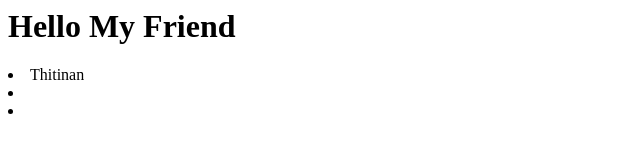
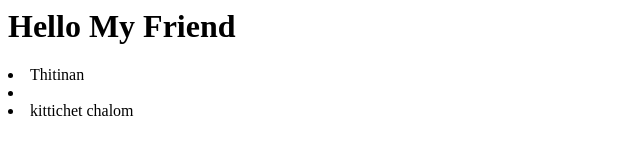
Before and after one commit to gittium/nu-workshop-Um_Mod_Vhence, a plain HTML site: page index.html in a window 1280 px wide. Shown: the whole page, without its empty margins (0-640 px from the left). Drawn offline with Linux system fonts and the light colour scheme.

Commit message:
Update index.html

```diff
--- a/index.html
+++ b/index.html
@@ -2,5 +2,5 @@
   <h1>Hello My Friend</h1>
   <li>Thitinan</li>
   <li></li>
-  <li></li>
+  <li>kittichet chalom</li>
 </html>
```
